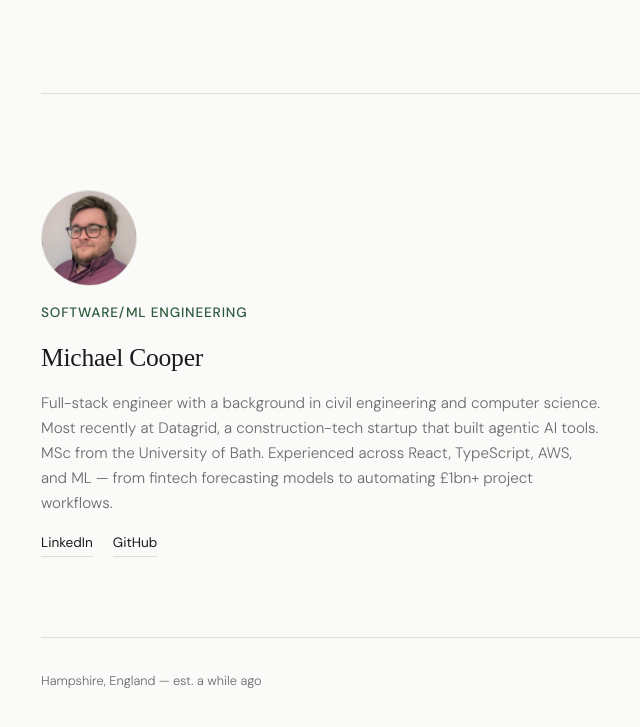
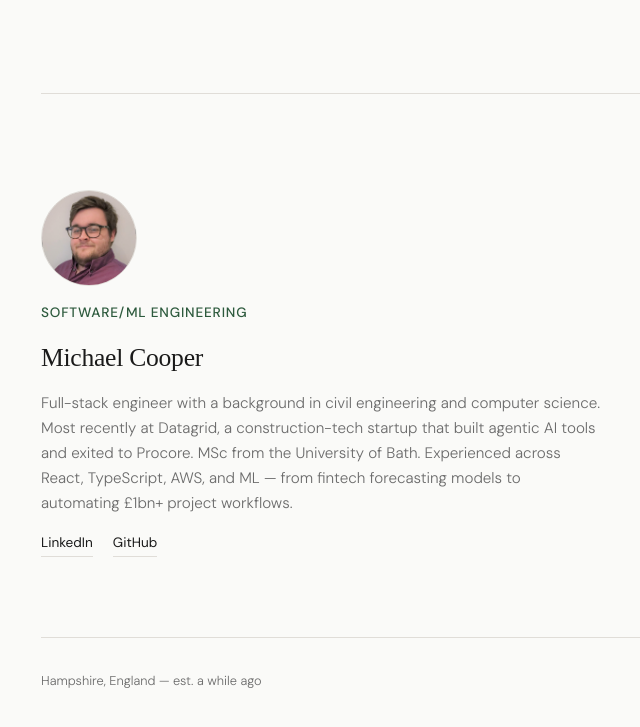
Before and after one commit to samocooper/samocooper.github.io, a plain HTML site: page index.html in a window 1280 px wide. Shown: the part 640-1367 px from the top of the page, without its empty margins (263-903 px from the left). Drawn offline with nearby package versions, Linux system fonts and the light colour scheme.

Commit message:
Update index.html

```diff
--- a/index.html
+++ b/index.html
@@ -182,7 +182,7 @@
         <p>
           Full-stack engineer with a background in civil engineering and computer science.
           Most recently at Datagrid, a construction-tech startup that built agentic AI
-          tools. MSc from the University of Bath.
+          tools and exited to Procore. MSc from the University of Bath.
           Experienced across React, TypeScript, AWS, and ML — from fintech forecasting
           models to automating £1bn+ project workflows.
         </p>
```
